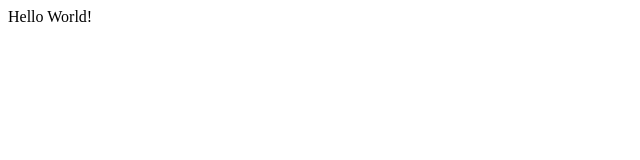
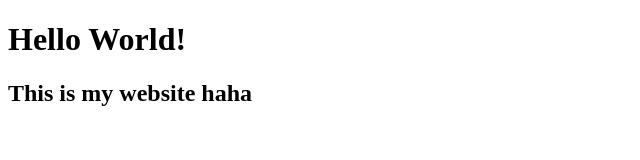
Before and after one commit to SultanGabriel/sultangabriel.github.io, a plain HTML site: page index.html in a window 1280 px wide. Shown: the whole page, without its empty margins (0-640 px from the left). Drawn offline with Linux system fonts and the light colour scheme.

Commit message:
Hello World!

```diff
--- a/index.html
+++ b/index.html
@@ -1,7 +1,12 @@
-<html>
+<!DOCTYPE html>
+<html lang="en">
 <head>
+    <meta charset="UTF-8">
+    <meta name="viewport" content="width=device-width, initial-scale=1.0">
+    <title>Gabriel Sultan</title>
 </head>
 <body>
-Hello World!
+    <h1>Hello World!</h1>
+    <h2>This is my website haha</h2>
 </body>
 </html>
```
